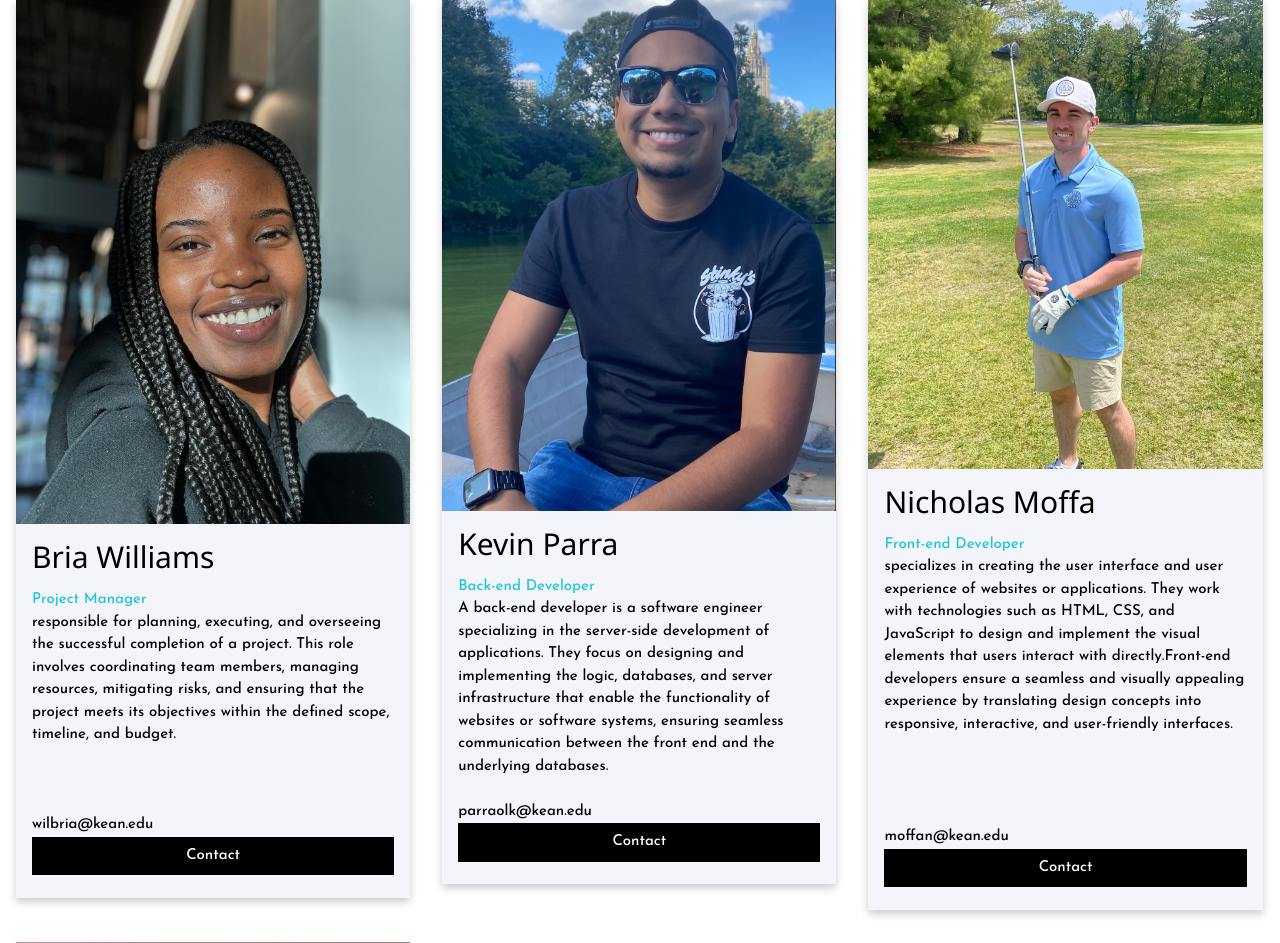
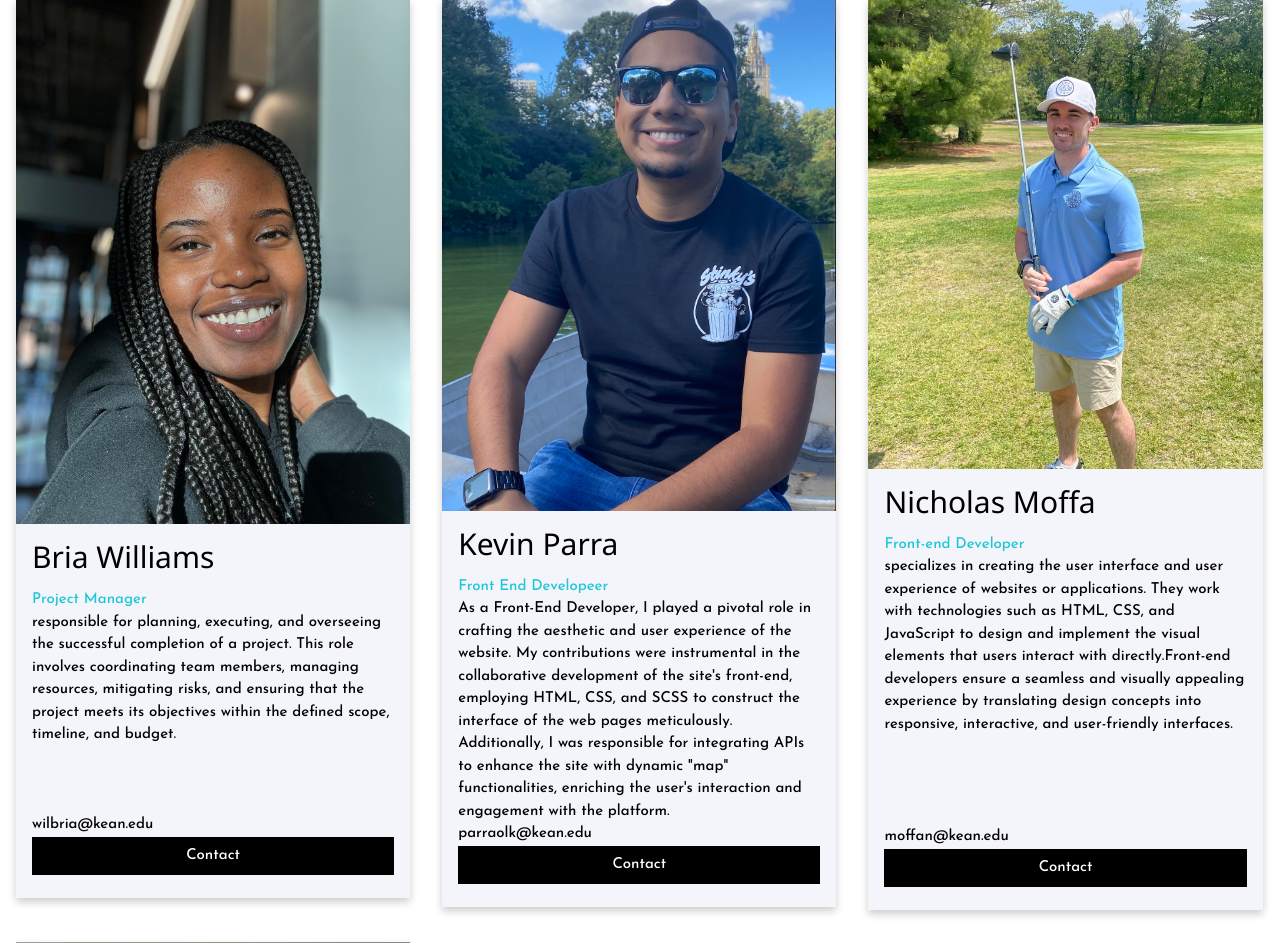
Before and after one commit to Kevin19234/HiddenGems, a PHP site: page /GameSolaris/about_us.php in a window 1280 px wide. Shown: the part 1150-2093 px from the top of the page. Run offline with PHP 8.4, Linux system fonts and the light colour scheme; style sheets or scripts are compiled from the project's sources.

Commit message:
small updates

```diff
--- a/docker-compose.yml
+++ b/docker-compose.yml
@@ -5,4 +5,4 @@ services:
       context: ./web
       dockerfile: Dockerfile
     ports:
-      - ${PORT_WEB}:80
+      - 1090:80
--- a/web/about_us.php
+++ b/web/about_us.php
@@ -64,8 +64,9 @@
       <img src="./images/me.png" alt="Kevin" style="width:100%">
       <div class="container">
         <h2>Kevin Parra</h2>
-        <p class="title">Back-end Developer</p>
-        <p>A back-end developer is a software engineer specializing in the server-side development of applications. They focus on designing and implementing the logic, databases, and server infrastructure that enable the functionality of websites or software systems, ensuring seamless communication between the front end and the underlying databases.</p><br>
+        <p class="title">Front End Developeer</p>
+        <p>As a Front-End Developer, I played a pivotal role in crafting the aesthetic and user experience of the website. My contributions were instrumental in the collaborative development of the site's front-end, employing HTML, CSS, and SCSS to construct the interface of the web pages meticulously. Additionally, I was responsible for integrating APIs to enhance the site with dynamic "map" functionalities, enriching the user's interaction and engagement with the platform.
+        </p>
         <p>parraolk@kean.edu</p>
         <p><a href="mailto:parraolk@kean.edu"><button class="button">Contact</button></p>
         <br>
```
Also changed, not shown: 3 other files.
